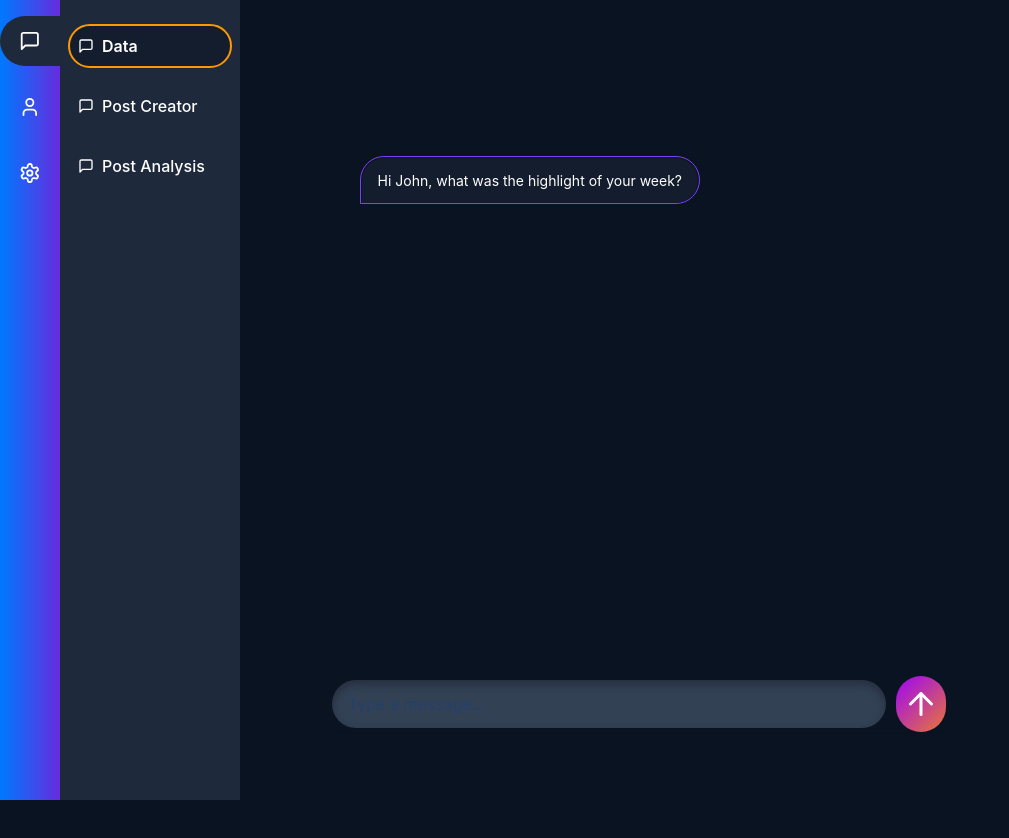
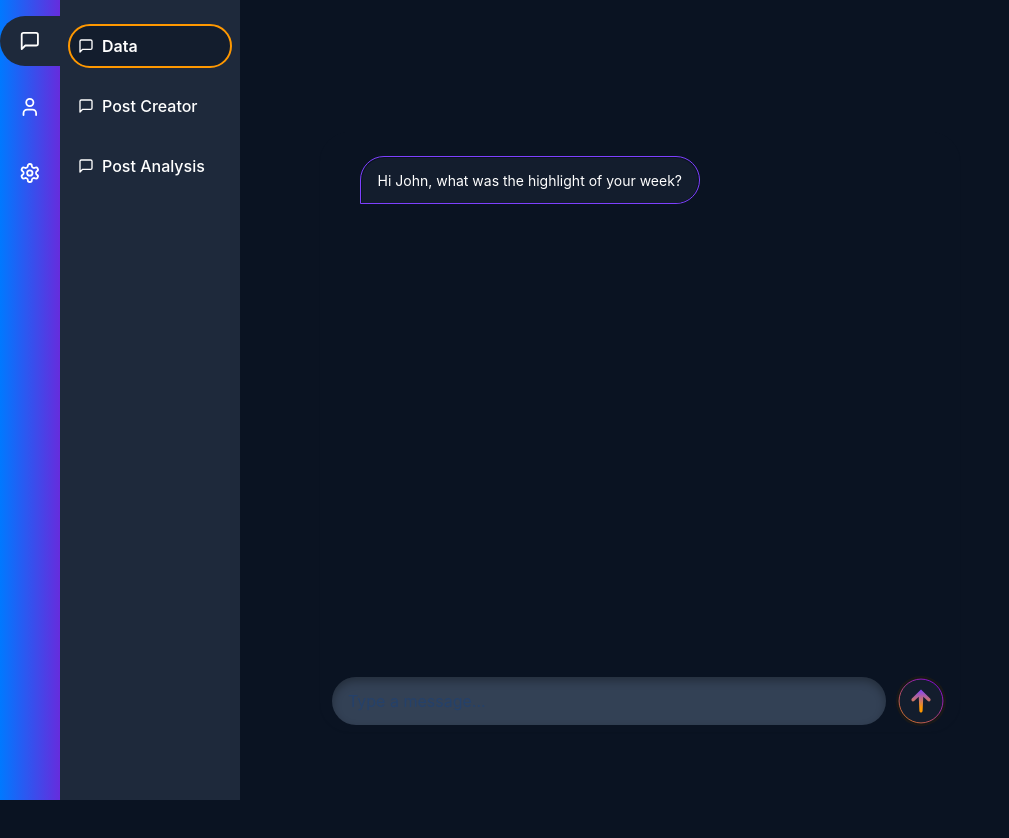
Before and after one commit to zuuxuux/gpt-repository-loader, a React (Vite) app in the folder frontend/: page / in a window 1280 px wide. Shown: the top 838 px of the page, without its empty margins (0-1009 px from the left). Built offline with nearby package versions, Linux system fonts and the light colour scheme.

Commit message:
Use the right send button

```diff
--- a/frontend/src/components/ui/SendButton.module.css
+++ b/frontend/src/components/ui/SendButton.module.css
@@ -4,7 +4,6 @@
   justify-content: center;
   border: none;
   border-radius: 30px;
-  background: linear-gradient(135deg, #9901FE, #EC7B2F);
   padding: 2px;
   box-sizing: border-box;
   background-clip: content-box, border-box;
@@ -21,25 +20,3 @@
   opacity: 0.5;
   cursor: not-allowed;
 }
-
-.icon {
-  color: #fff;
-  width: 36px;
-  height: 36px;
-}
-
-/* Size variants */
-.sm {
-  width: 40px;
-  height: 40px;
-}
-
-.md {
-  width: 50px;
-  height: 50px;
-}
-
-.lg {
-  width: 60px;
-  height: 60px;
-}
--- a/frontend/src/components/ui/SendButton.tsx
+++ b/frontend/src/components/ui/SendButton.tsx
@@ -1,6 +1,7 @@
 import React from 'react';
 import { ArrowUp } from 'lucide-react';
 import styles from './SendButton.module.css';
+import SendButtonIcon from '@/assets/send-button.svg';
 
 type ButtonSize = 'sm' | 'md' | 'lg';
 
@@ -25,8 +26,10 @@ const SendButton: React.FC<SendButtonProps> = ({
       {...props}
     >
       {/* Lucide-React up arrow icon */}
-      <ArrowUp className={styles.icon} />
+      <img src={SendButtonIcon} alt="Send text" />
+
     </button>
+
   );
 };
 
```
Also changed, not shown: frontend/src/assets/send-button.svg (added).
